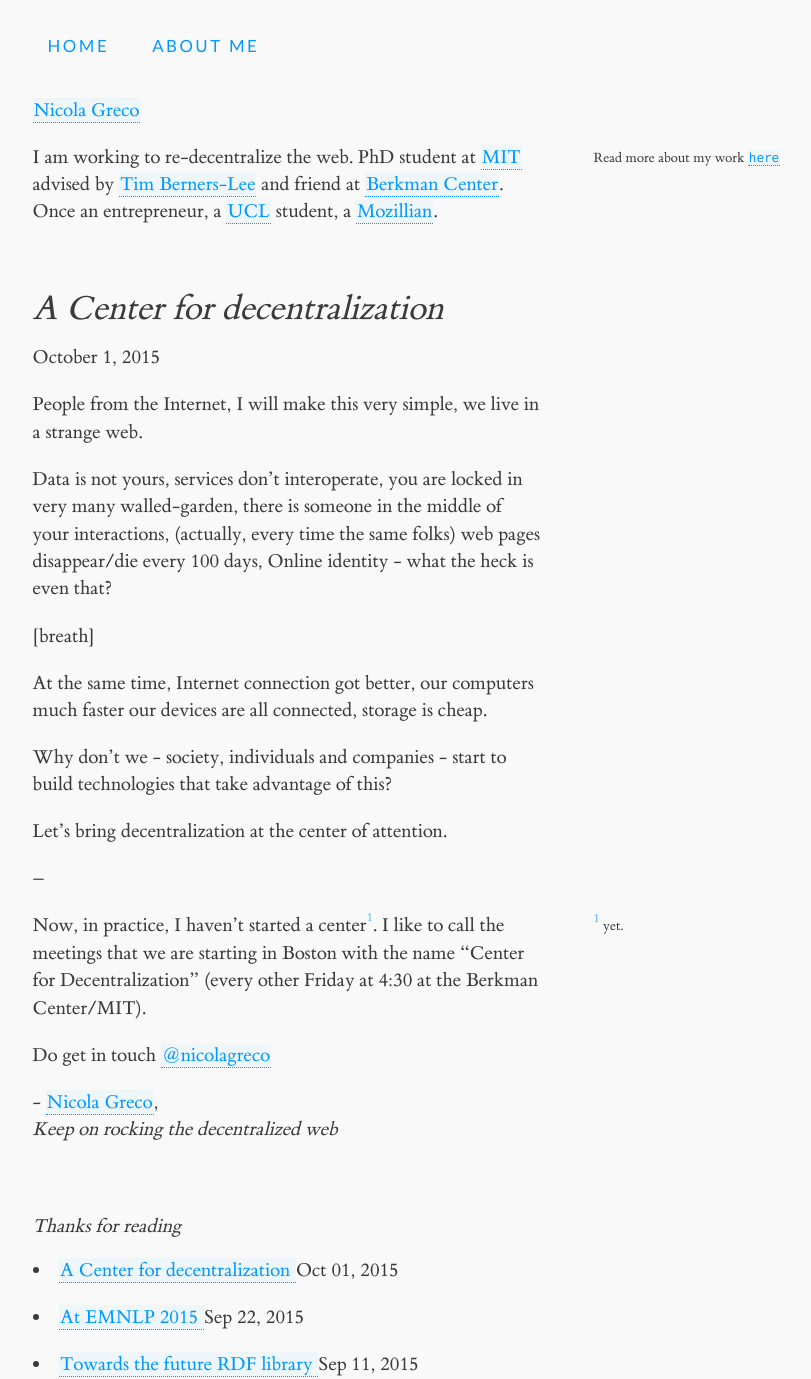
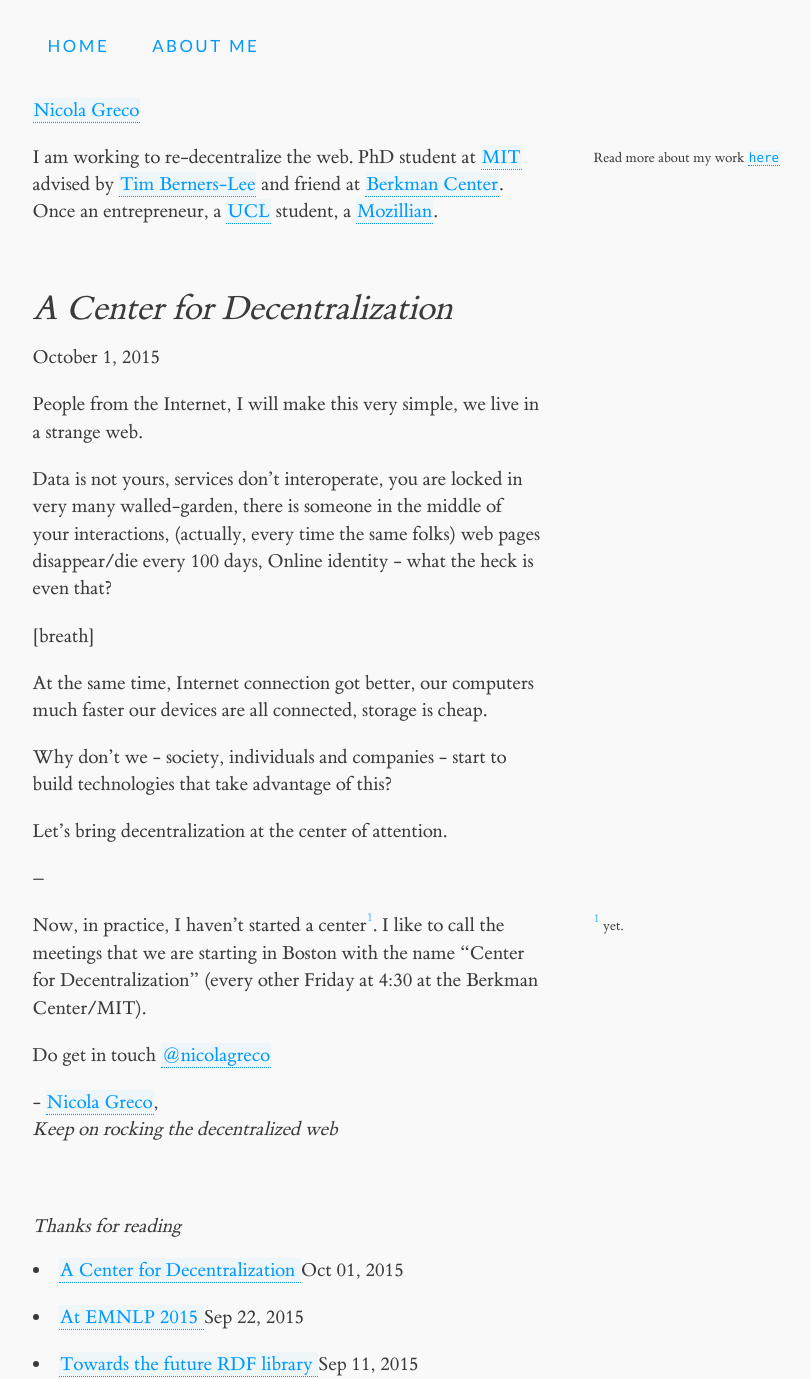
Before and after one commit to nicola/nicola.github.io, a Jekyll site: the page built from _posts/2015-10-1-decentralization-center.md, in a window 1280 px wide. Shown: the whole page, without its empty margins (75-886 px from the left). Built offline with Jekyll 4.4.1, drawn with Linux system fonts in a browser that asks for light colours; comment, search, counter and statistics services are not loaded.

```diff
--- a/_posts/2015-10-1-decentralization-center.md
+++ b/_posts/2015-10-1-decentralization-center.md
@@ -1,6 +1,6 @@
 ---
 layout: post
-title:  "A Center for decentralization"
+title:  "A Center for Decentralization"
 date:   2015-10-01 12:55:04
 categories: Decentralized Web
 ---
```
